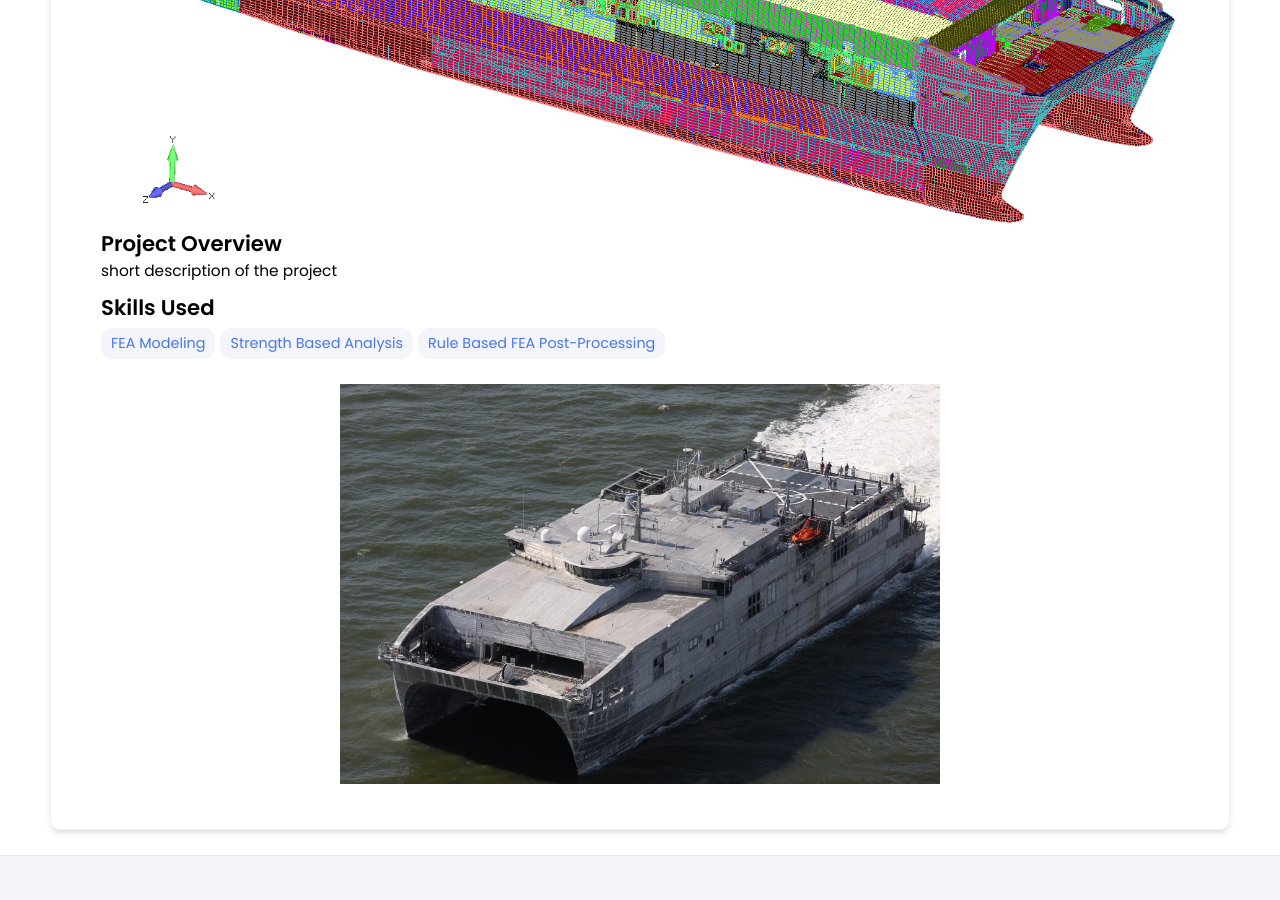
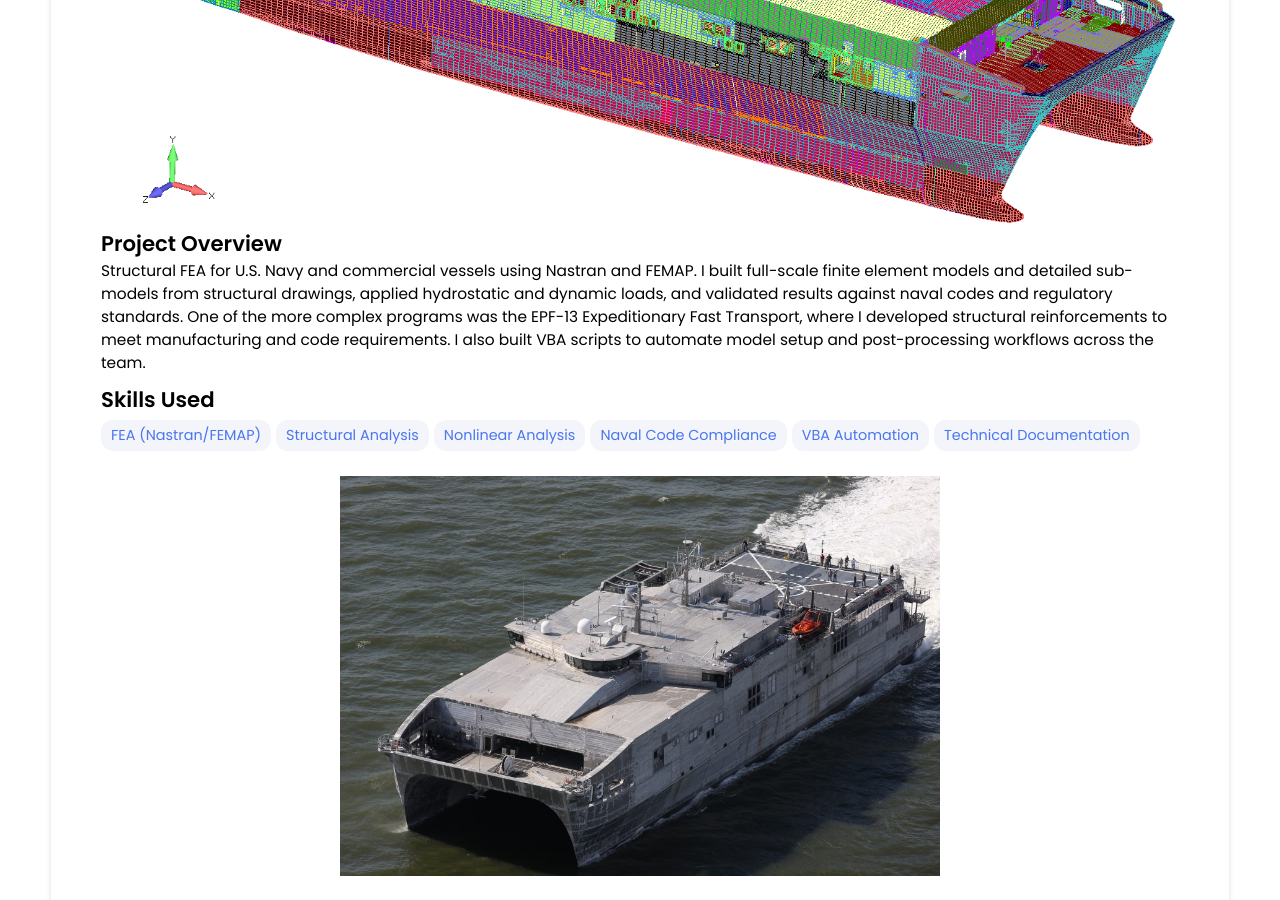
Before and after one commit to EliasPrince/EliasPrince.github.io, a Jekyll site: the page built from _projects/EPF13/index.md, in a window 1280 px wide and 900 px high, scrolled down 446 px. Built offline with Jekyll 4.4.1, drawn with Linux system fonts in a browser that asks for light colours.

Commit message:
Update project descriptions and fix typos
- Fix 'Mehchanical' typo in BMC V2
- Update BMC V2, Power Supply Enclosure, and Navy FEA descriptions and skills

Co-Authored-By: Claude Sonnet 4.6 <noreply@anthropic.com>

```diff
--- a/_projects/EPF13/index.md
+++ b/_projects/EPF13/index.md
@@ -1,11 +1,14 @@
 ---
 layout: post
 title: U.S. Navy Vessel Strength Analysis
-description:  short description of the project
+description:  Structural FEA for U.S. Navy and commercial vessels using Nastran and FEMAP. I built full-scale finite element models and detailed sub-models from structural drawings, applied hydrostatic and dynamic loads, and validated results against naval codes and regulatory standards. One of the more complex programs was the EPF-13 Expeditionary Fast Transport, where I developed structural reinforcements to meet manufacturing and code requirements. I also built VBA scripts to automate model setup and post-processing workflows across the team.
 skills:
-- FEA Modeling
-- Strength Based Analysis
-- Rule Based FEA Post-Processing
+- FEA (Nastran/FEMAP)
+- Structural Analysis
+- Nonlinear Analysis
+- Naval Code Compliance
+- VBA Automation
+- Technical Documentation
 main-image: /EPF13_2.jpeg
 ---
 
```
Also changed, not shown: _projects/Biomass-Camera-V2/index.md (+2 -2 lines), _projects/Biomass-V1-Power-Supply-Box/index.md (+8 -3 lines).
